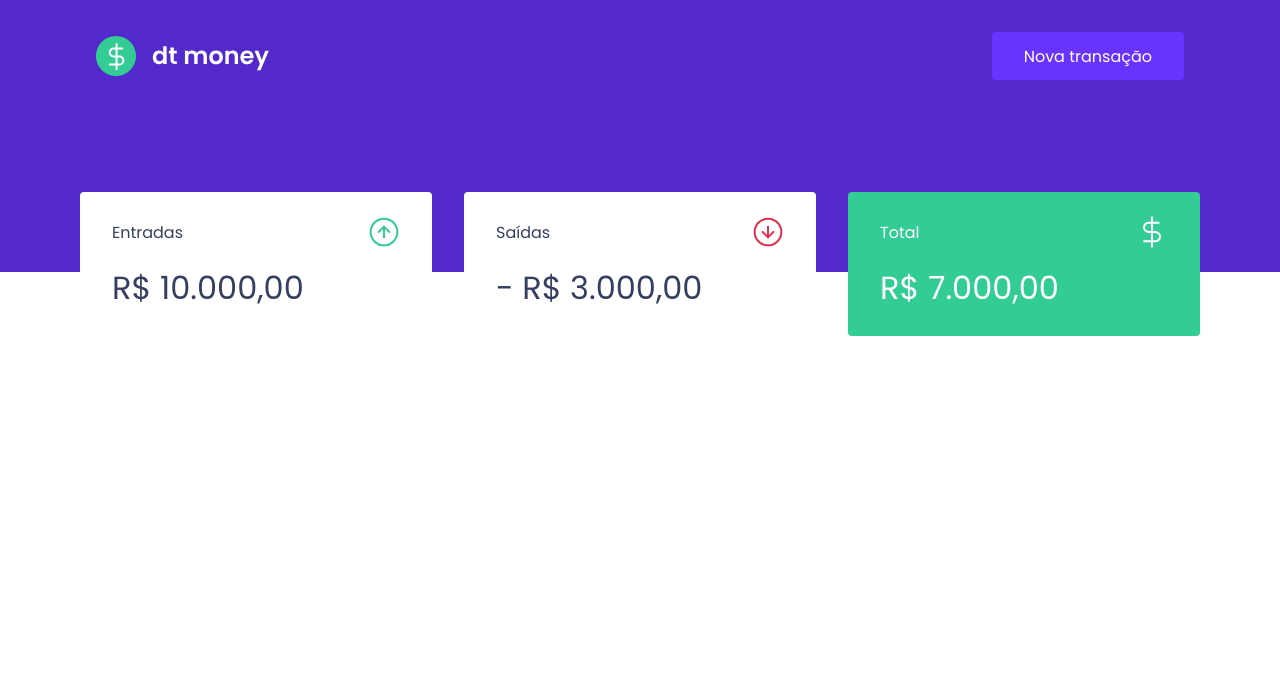
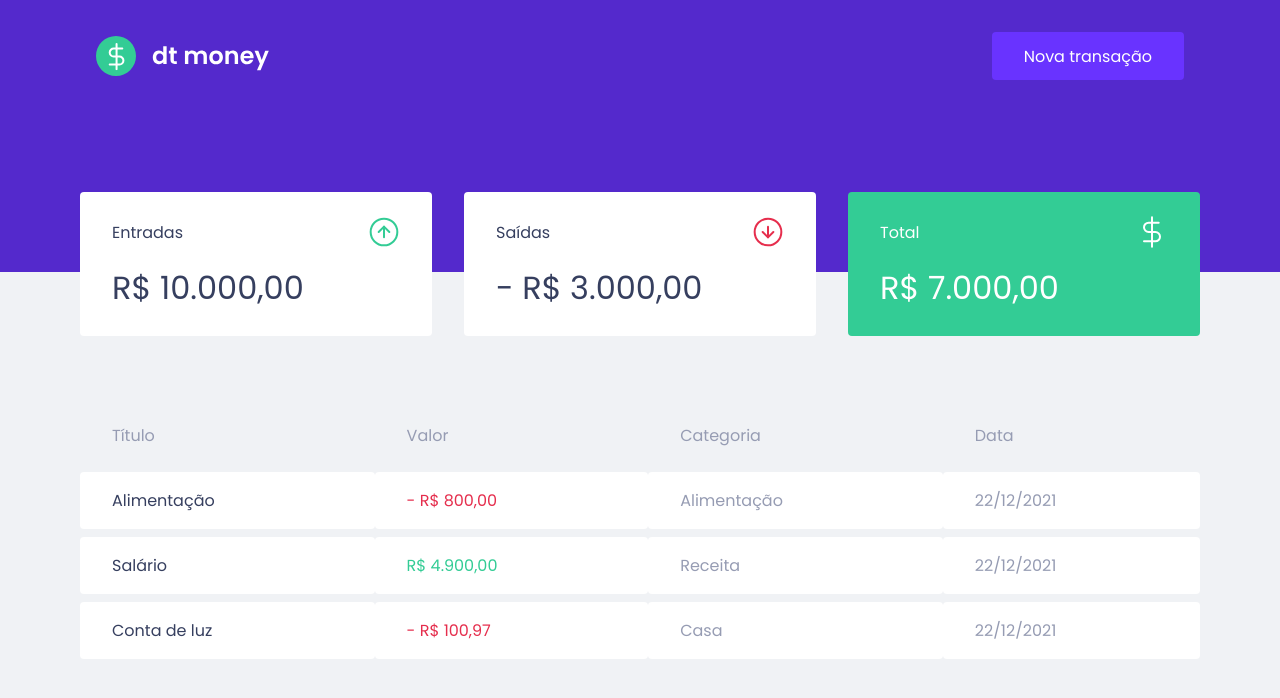
Before and after one commit to dyhalmeida/dt-money, a React (Create React App) app: page / in a window 1280 px wide. Shown: the top 698 px of the page. Built offline with nearby package versions, Linux system fonts and the light colour scheme.

Commit message:
Adicionado component de TransactionsTable e estilização
O ponto importante desse commit é a estilização da table
principalmente a propriedade border-spacing

```diff
--- /dev/null
+++ b/src/components/TransactionsTable/index.tsx
@@ -0,0 +1,38 @@
+import { Container } from './style';
+
+export function TransactionsTable() {
+  return (
+    <Container>
+      <table>
+        <thead>
+          <tr>
+            <th>Título</th>
+            <th>Valor</th>
+            <th>Categoria</th>
+            <th>Data</th>
+          </tr>
+        </thead>
+        <tbody>
+          <tr>
+            <td>Alimentação</td>
+            <td className='withdraw'> - R$ 800,00</td>
+            <td>Alimentação</td>
+            <td>22/12/2021</td>
+          </tr>
+          <tr>
+            <td>Salário</td>
+            <td className='deposit'>R$ 4.900,00</td>
+            <td>Receita</td>
+            <td>22/12/2021</td>
+          </tr>
+          <tr>
+            <td>Conta de luz</td>
+            <td className='withdraw'> - R$ 100,97</td>
+            <td>Casa</td>
+            <td>22/12/2021</td>
+          </tr>
+        </tbody>
+      </table>
+    </Container>
+  );
+}
--- /dev/null
+++ b/src/components/TransactionsTable/style.ts
@@ -0,0 +1,38 @@
+import styled from 'styled-components';
+
+export const Container = styled.div`
+  margin-top: 4rem;
+
+  table {
+    width: 100%;
+    border-spacing: 0 0.5rem;
+  }
+
+  th {
+    color: var(--text-body);
+    font-weight: 400;
+    padding: 1rem 2rem 1rem 2rem;
+    text-align: left;
+    line-height: 1.5rem;
+  }
+
+  td {
+    padding: 1rem 2rem 1rem 2rem;
+    border: 0;
+    background: var(--shape);
+    color: var(--text-body);
+    border-radius: 0.25rem;
+
+    &:first-child {
+      color: var(--text-title);
+    }
+
+    &.withdraw {
+      color: var(--red);
+    }
+
+    &.deposit {
+      color: var(--green);
+    }
+  }
+`;
--- a/src/components/dashboard/index.tsx
+++ b/src/components/dashboard/index.tsx
@@ -1,10 +1,12 @@
 import { Summary } from '../summary';
+import { TransactionsTable } from '../TransactionsTable';
 import { Container } from './style';
 
 export function Dashboard() {
   return (
     <Container>
       <Summary />
+      <TransactionsTable />
     </Container>
   );
 }
--- a/src/styles/global.ts
+++ b/src/styles/global.ts
@@ -30,7 +30,7 @@
   }
 
   body {
-    background: var(---background);
+    background: var(--background);
     -webkit-font-smooth: antialiased;
   }
 
```
